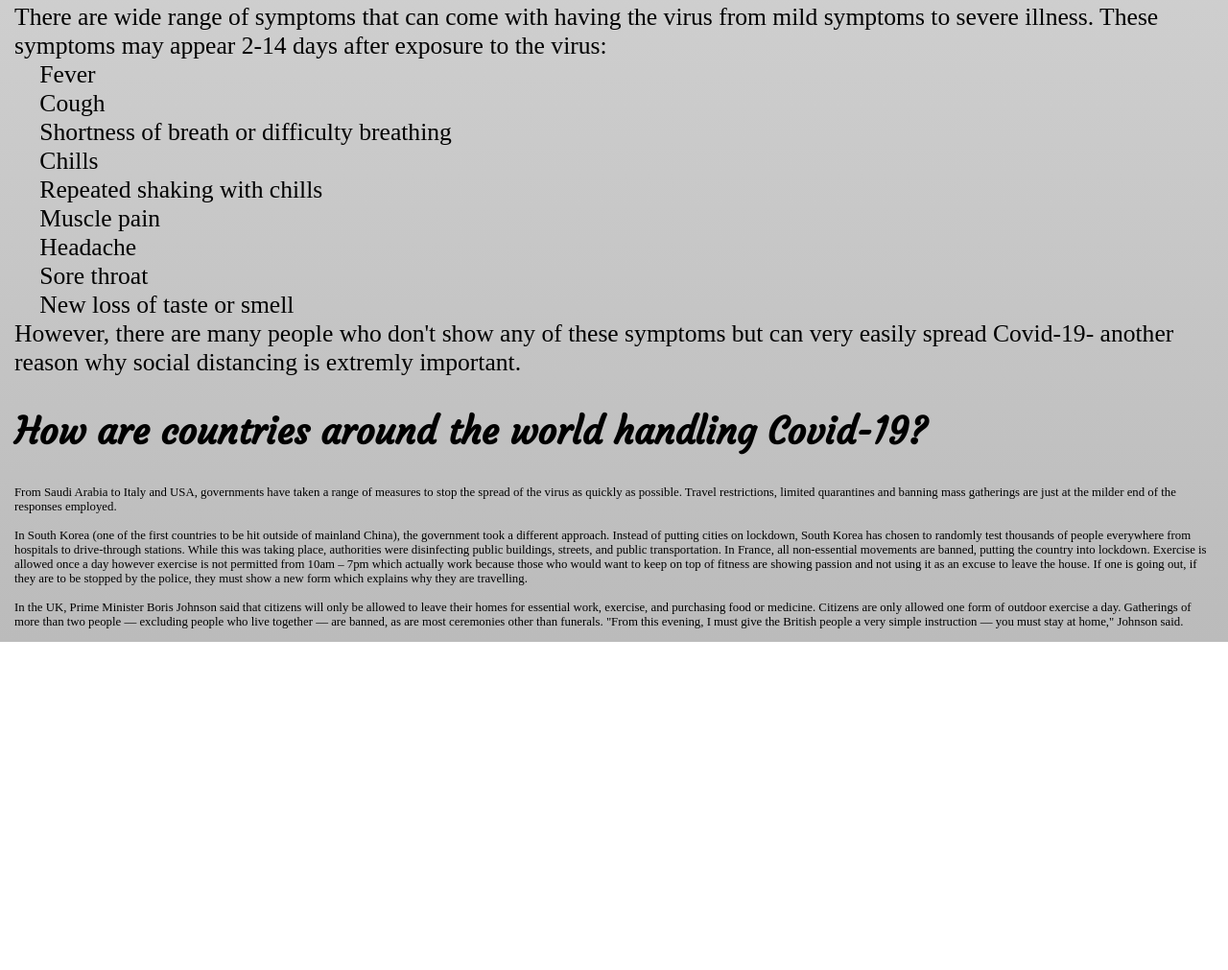
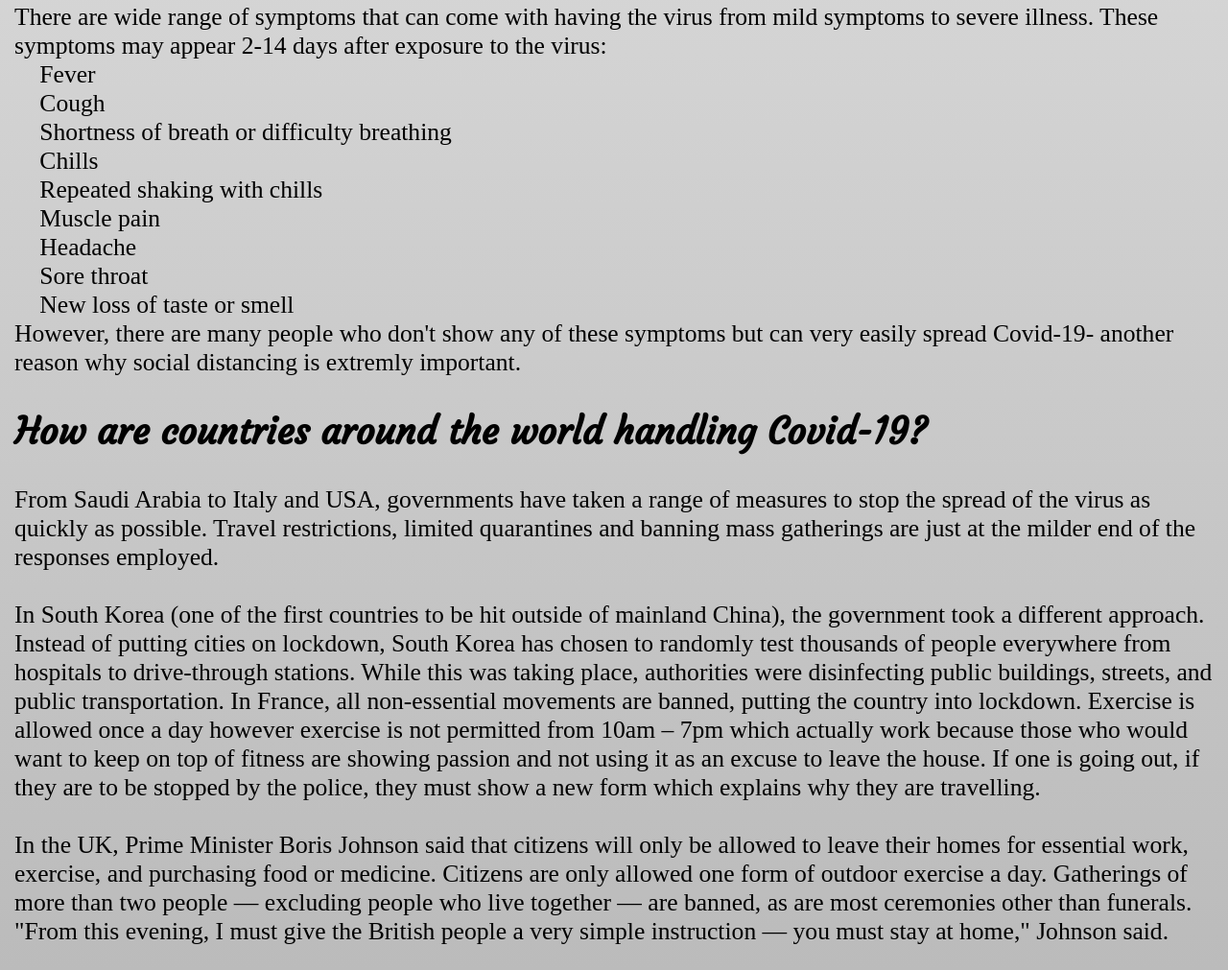
Before and after one commit to iAarush/Good-Vibes, a plain HTML site: page index.html in a window 1280 px wide. Shown: the part 1701-2712 px from the top of the page at 96% size. Before the commit the page ends 2370 px from the top, so only its background shows below. Drawn offline with Linux system fonts and the light colour scheme.

Commit message:
Update index.html

```diff
--- a/index.html
+++ b/index.html
@@ -79,7 +79,7 @@
     extremly important.
 </p>
 <h2 style="font-size: 3vw">How are countries around the world handling Covid-19?</h2>
-<p style="font-size: 1vw">
+<p style="font-size: 2vw">
         From Saudi Arabia to Italy and USA, governments have taken a range of measures to stop the spread
         of the virus as quickly as possible. Travel restrictions, limited quarantines and banning mass gatherings are just at the milder end of the
         responses employed.<br><br>
```
Also changed, not shown: ._signin.html (deleted), ._signin.js (deleted).
